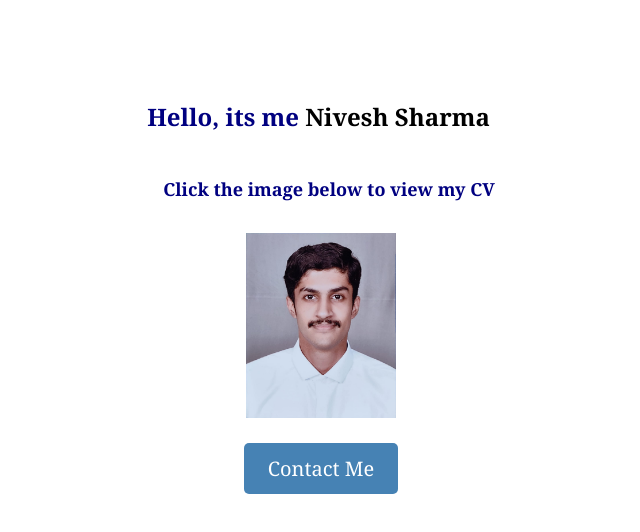
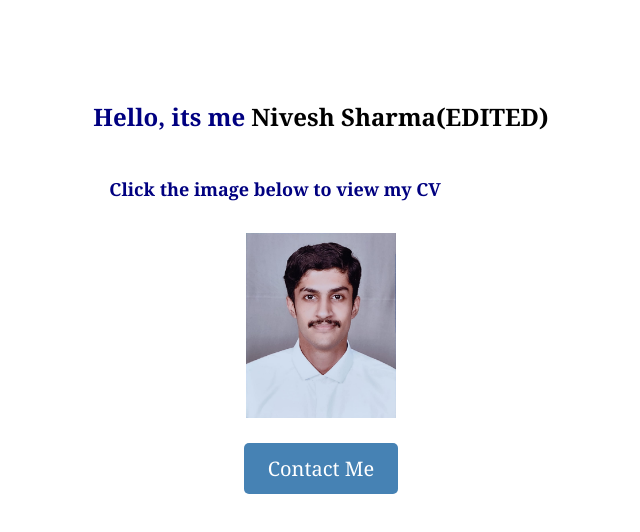
Before and after one commit to Nivesh108/aws-pipeline, a plain HTML site: page index.html in a window 1280 px wide. Shown: the whole page, without its empty margins (319-959 px from the left). Drawn offline with Linux system fonts and the light colour scheme.

Commit message:
Update index.html

```diff
--- a/index.html
+++ b/index.html
@@ -5,7 +5,7 @@
     <meta charset="UTF-8">
     <meta http-equiv="X-UA-Compatible" content="IE=edge">
     <meta name="viewport" content="width=device-width, initial-scale=1.0">
-    <title>Profile | Nivesh Sharma (EDITED)</title>
+    <title>Profile | Nivesh Sharma</title>
 
     <!-- Link CSS -->
     <link rel="stylesheet" href="css/profile_page.css">
@@ -15,7 +15,7 @@
     <section class="contact-form">
         <div class="profile-section">
             <div>
-                <h1>Hello, its me <a href="https://www.linkedin.com/in/nivesh-sharma/" style="text-decoration: none" target="_blank">Nivesh Sharma</a></h1>
+                <h1>Hello, its me <a href="https://www.linkedin.com/in/nivesh-sharma/" style="text-decoration: none" target="_blank">Nivesh Sharma(EDITED)</a></h1>
                 <br>
                 <br>
                 <b class="click">Click the image below to view my CV</b>
```
